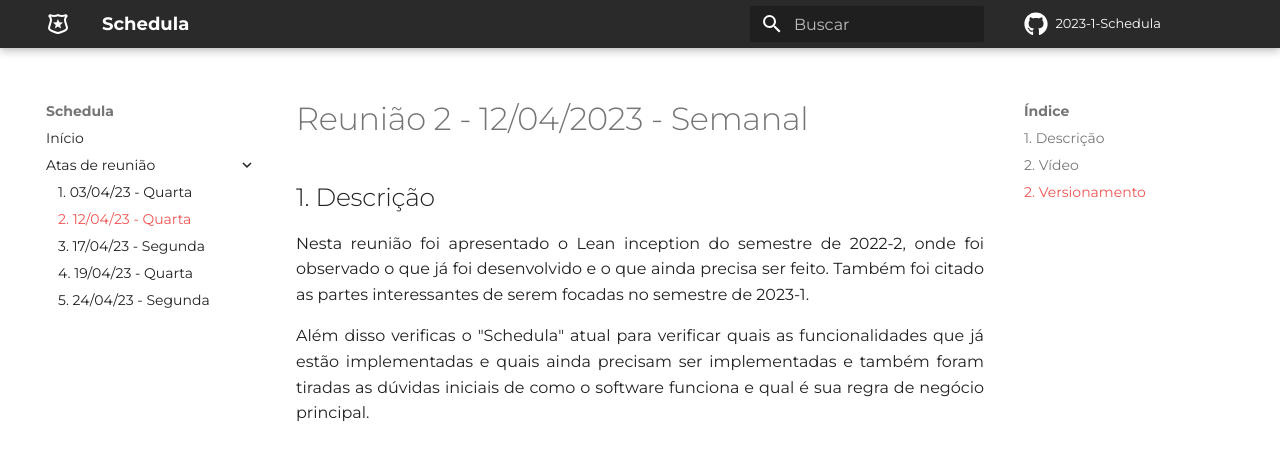
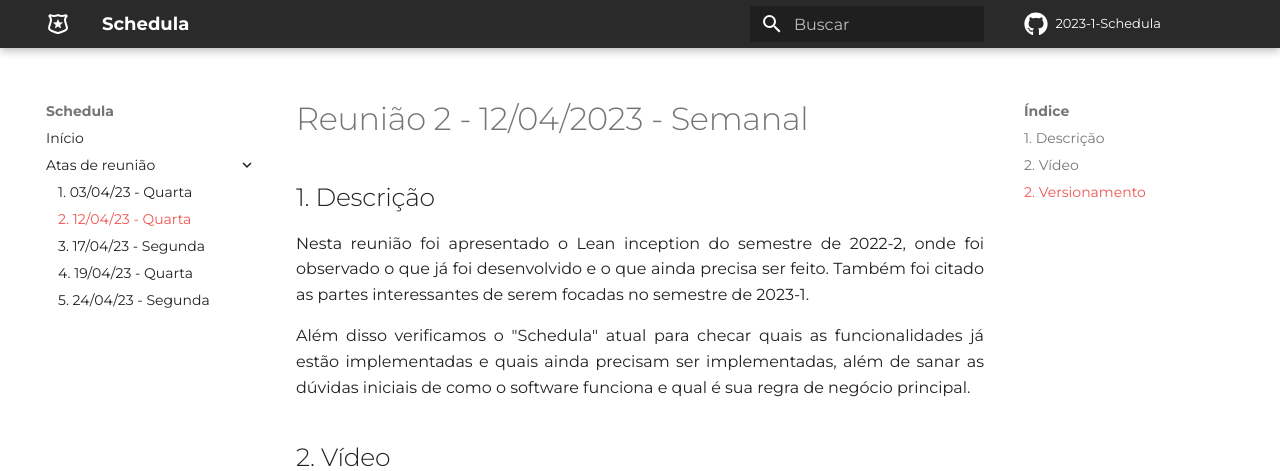
Before and after one commit to DITGO/2023-1-Schedula-Doc, an MkDocs documentation site: the page built from docs/atas/12_04_23.md, in a window 1280 px wide and 1050 px high. Shown: the top 471 px of the window. Built offline with MkDocs 1.6.1 and Material for MkDocs 9.7.7, drawn with Linux system fonts in a browser that asks for light colours; some web fonts are replaced; comment, search, counter and statistics services are not loaded; some of the changed text lies outside the part shown.

Commit message:
Mudanças solicitadas

```diff
--- a/docs/atas/12_04_23.md
+++ b/docs/atas/12_04_23.md
@@ -4,7 +4,7 @@
 
 Nesta reunião foi apresentado o Lean inception do semestre de 2022-2, onde foi observado o que já foi desenvolvido e o que ainda precisa ser feito. Também foi citado as partes interessantes de serem focadas no semestre de 2023-1.
 
-Além disso verificas o "Schedula" atual para verificar quais as funcionalidades que já estão implementadas e quais ainda precisam ser implementadas e também foram tiradas as dúvidas iniciais de como o software funciona e qual é sua regra de negócio principal.
+Além disso verificamos o "Schedula" atual para checar quais as funcionalidades já estão implementadas e quais ainda precisam ser implementadas, além de sanar as dúvidas iniciais de como o software funciona e qual é sua regra de negócio principal.
 
 ## 2. Vídeo
 
```
Also changed, not shown: other parts of docs/atas/12_04_23.md (+1 -0 lines).
